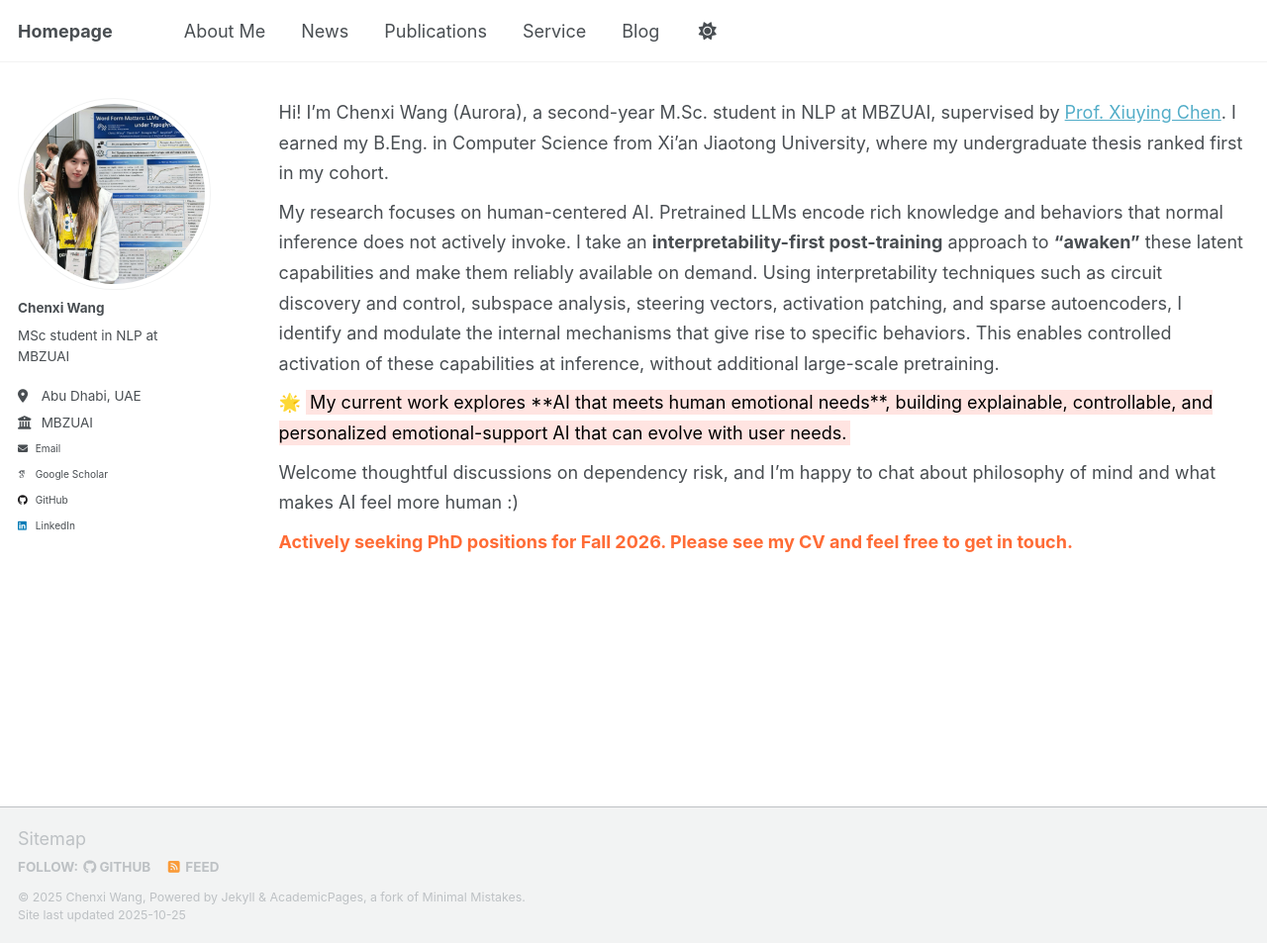
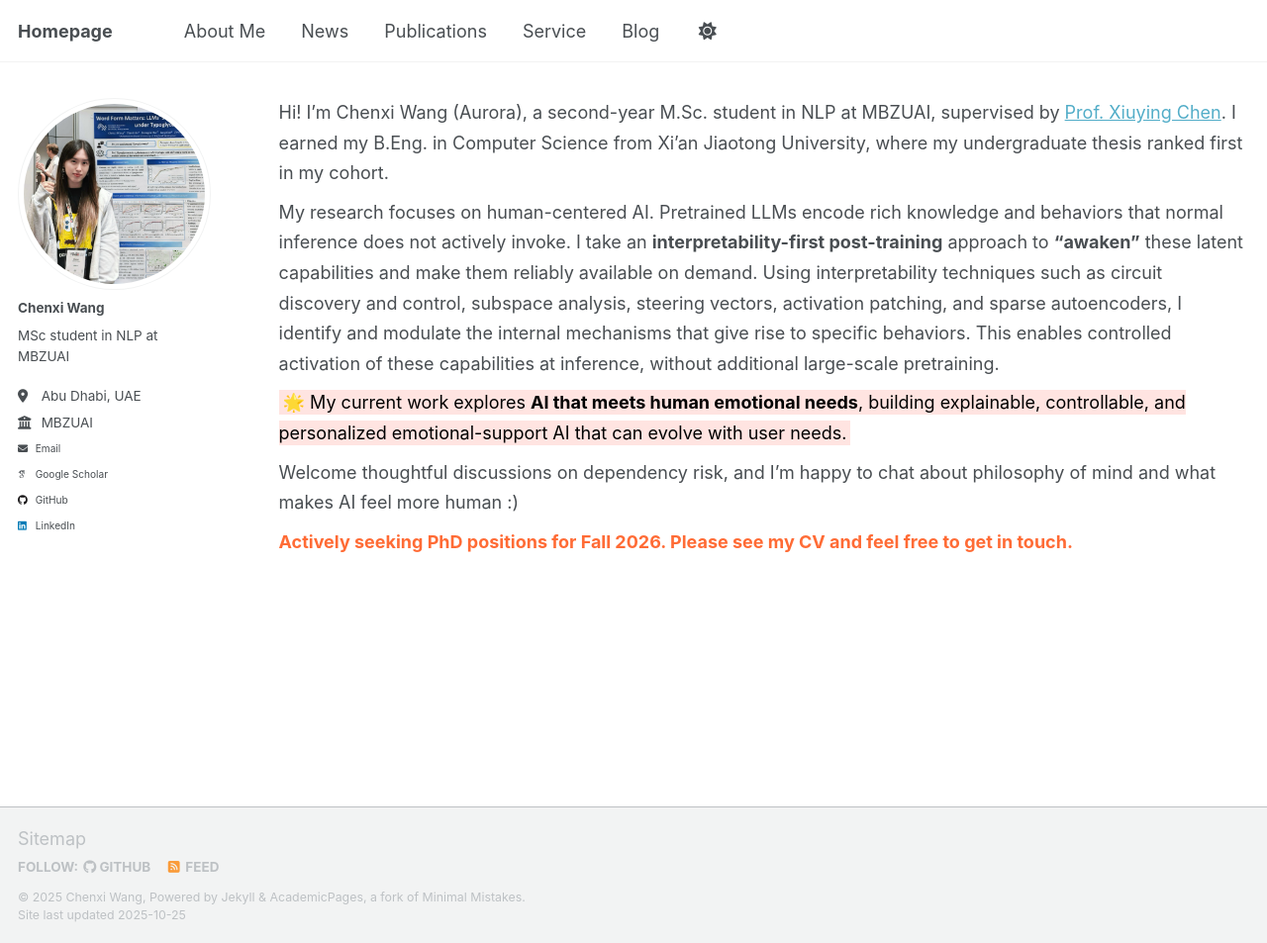
Before and after one commit to Aurora-cx/Aurora-cx.github.io, a Jekyll site: the page built from _pages/includes/intro.md, in a window 1280 px wide and 953 px high. Shown: the whole window at 99% size. Built offline with Jekyll 4.4.1, drawn with Linux system fonts in a browser that asks for light colours; some web fonts are replaced; our own code applies the rules of GitHub Pages for plain Markdown files; a script that is not in the unit is left out.

Commit message:
Fix bold in highlight marker and set sidebar to type-size-6

```diff
--- a/_pages/includes/intro.md
+++ b/_pages/includes/intro.md
@@ -4,7 +4,7 @@
 <!-- My research focuses on human-centered AI. I take an **interpretability-first post-training** approach to **“awaken”** latent knowledge and behaviors in pretrained LLMs that are not actively invoked under normal inference. I use interpretability techniques such as circuit discovery and control, subspace analysis, steering vectors, activation patching, and sparse autoencoders, **without additional large-scale pretraining**. -->
 My research focuses on human-centered AI. Pretrained LLMs encode rich knowledge and behaviors that normal inference does not actively invoke. I take an **interpretability-first post-training** approach to **“awaken”** these latent capabilities and make them reliably available on demand. Using interpretability techniques such as circuit discovery and control, subspace analysis, steering vectors, activation patching, and sparse autoencoders, I identify and modulate the internal mechanisms that give rise to specific behaviors. This enables controlled activation of these capabilities at inference, without additional large-scale pretraining.
 
-🌟 <mark style="background-color: #FFE4E1; padding: 2px 4px;">My current work explores **AI that meets human emotional needs**, building explainable, controllable, and personalized emotional-support AI that can evolve with user needs.</mark>
+<mark style="background-color: #FFE4E1; padding: 2px 4px;">🌟 My current work explores <strong>AI that meets human emotional needs</strong>, building explainable, controllable, and personalized emotional-support AI that can evolve with user needs.</mark>
 
 Welcome thoughtful discussions on dependency risk, and I’m happy to chat about philosophy of mind and what makes AI feel more human :)
 
```
